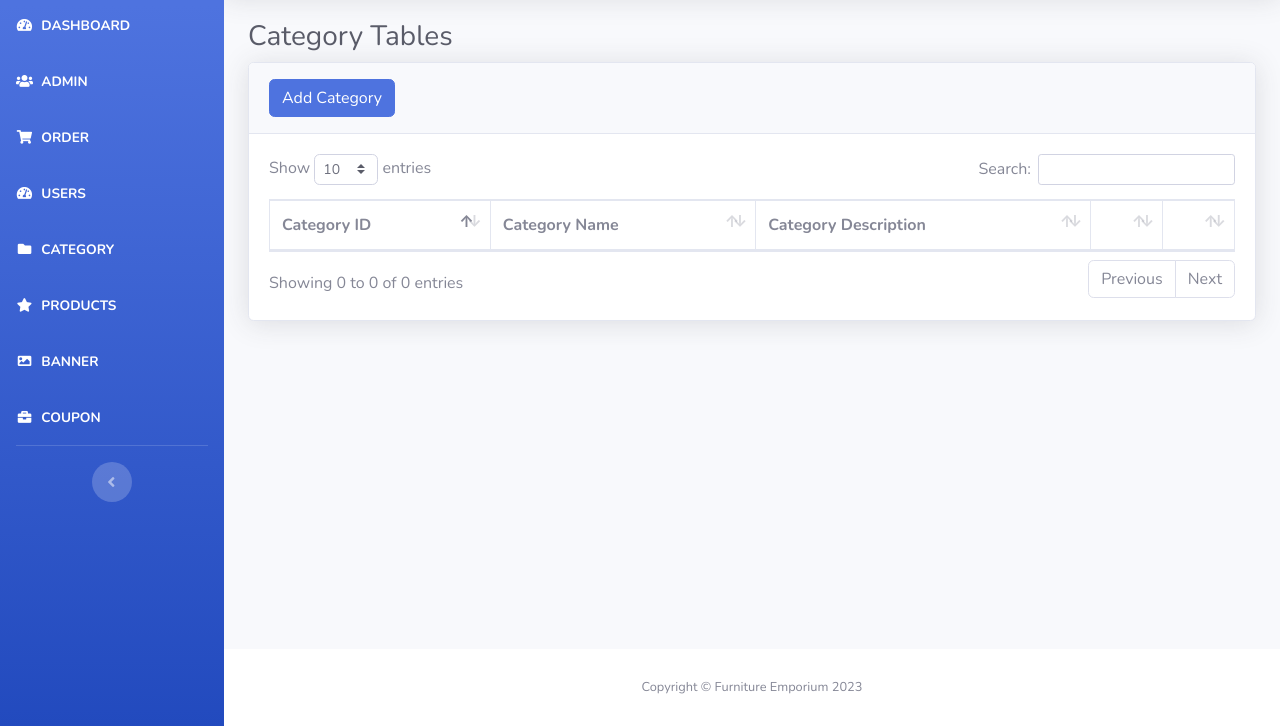
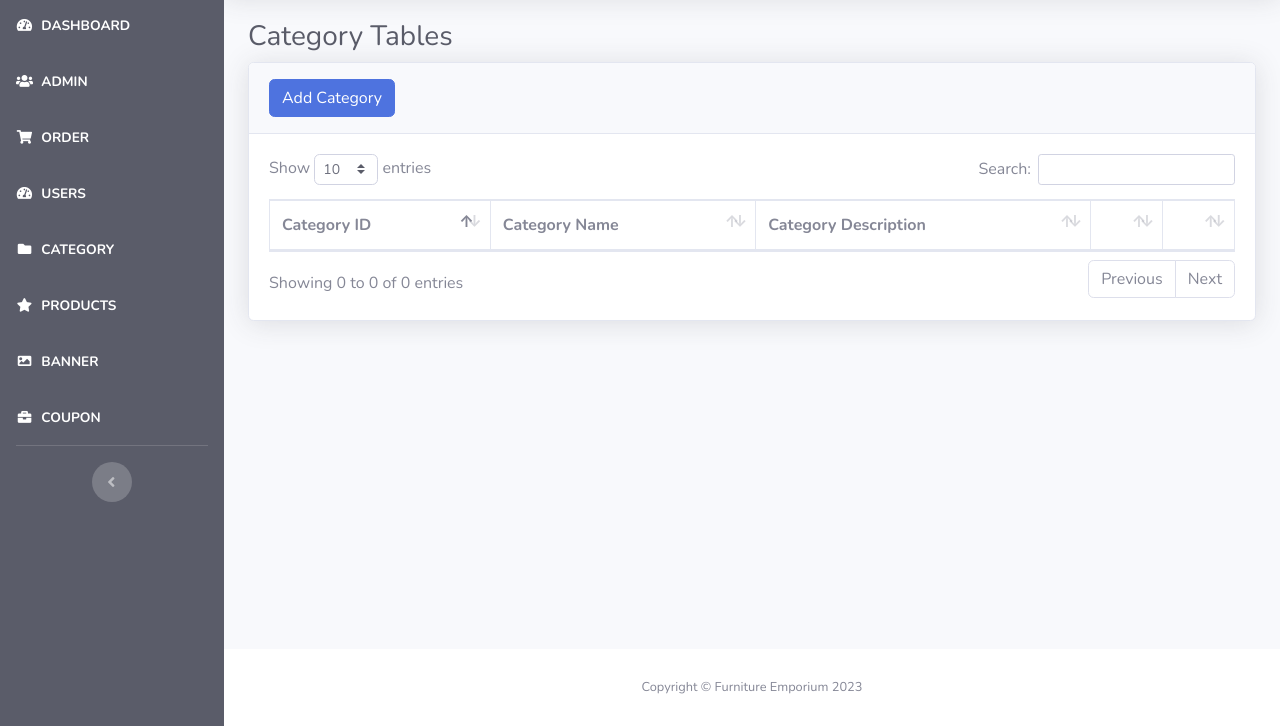
Before and after one commit to rohithkrishnap47/furniture-emporium-admin-web, a website: page list_category.html in a window 1280 px wide. Shown: the part 74-800 px from the top of the page. Drawn offline with nearby package versions, Linux system fonts and the light colour scheme; some packages are replaced by stand-ins of ours; no server answers; a script that the page names is missing.

Commit message:
edited side navabar colour

```diff
--- a/list_category.html
+++ b/list_category.html
@@ -36,7 +36,9 @@
     <!-- Page Wrapper -->
     <div id="wrapper">
 
-        <ul class="navbar-nav bg-gradient-primary sidebar sidebar-dark accordion" id="accordionSidebar">
+        <!-- <ul class="navbar-nav bg-gradient-primary sidebar sidebar-dark accordion" id="accordionSidebar"> -->
+            <ul class="navbar-nav bg-dark sidebar sidebar-dark accordion" id="accordionSidebar">
+
 
             <!-- Sidebar - Brand -->
             <a class="sidebar-brand d-flex align-items-center justify-content-center" href="index.html">
```
